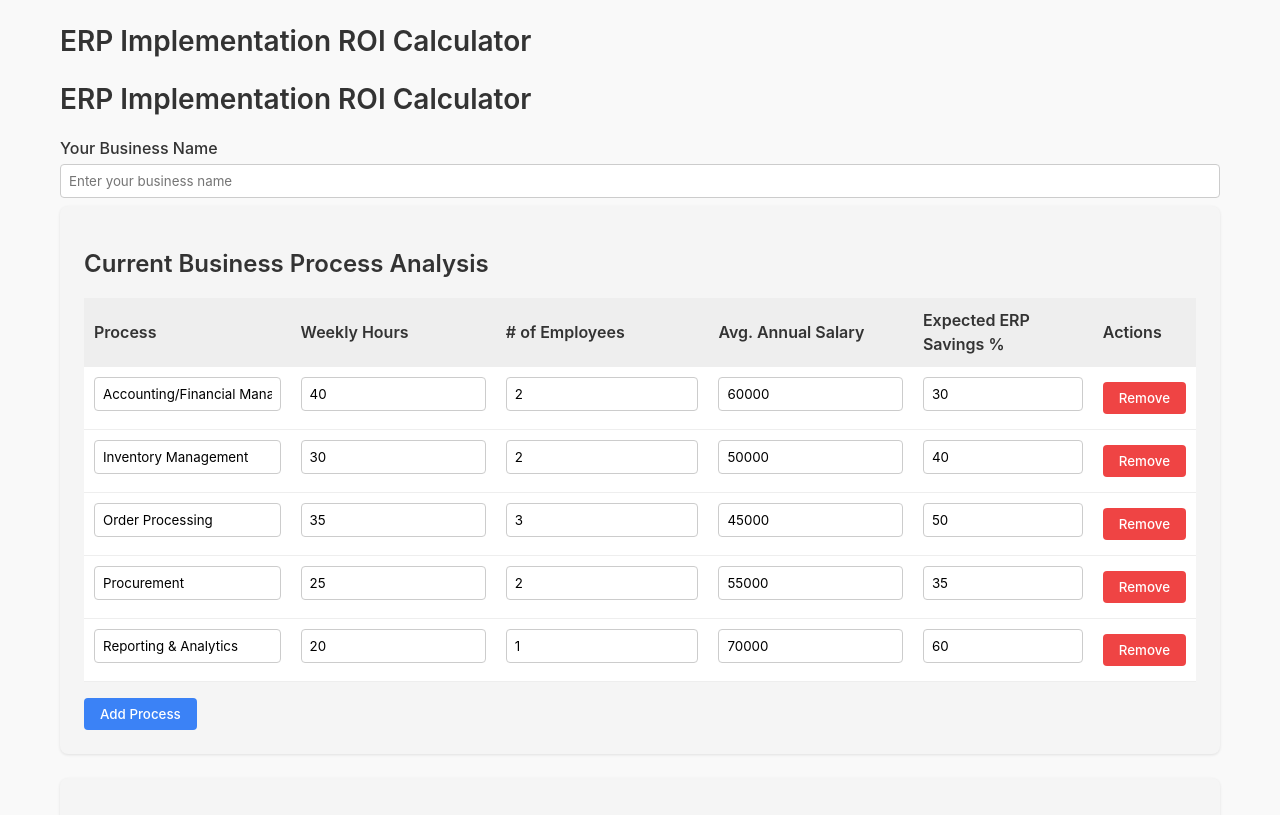
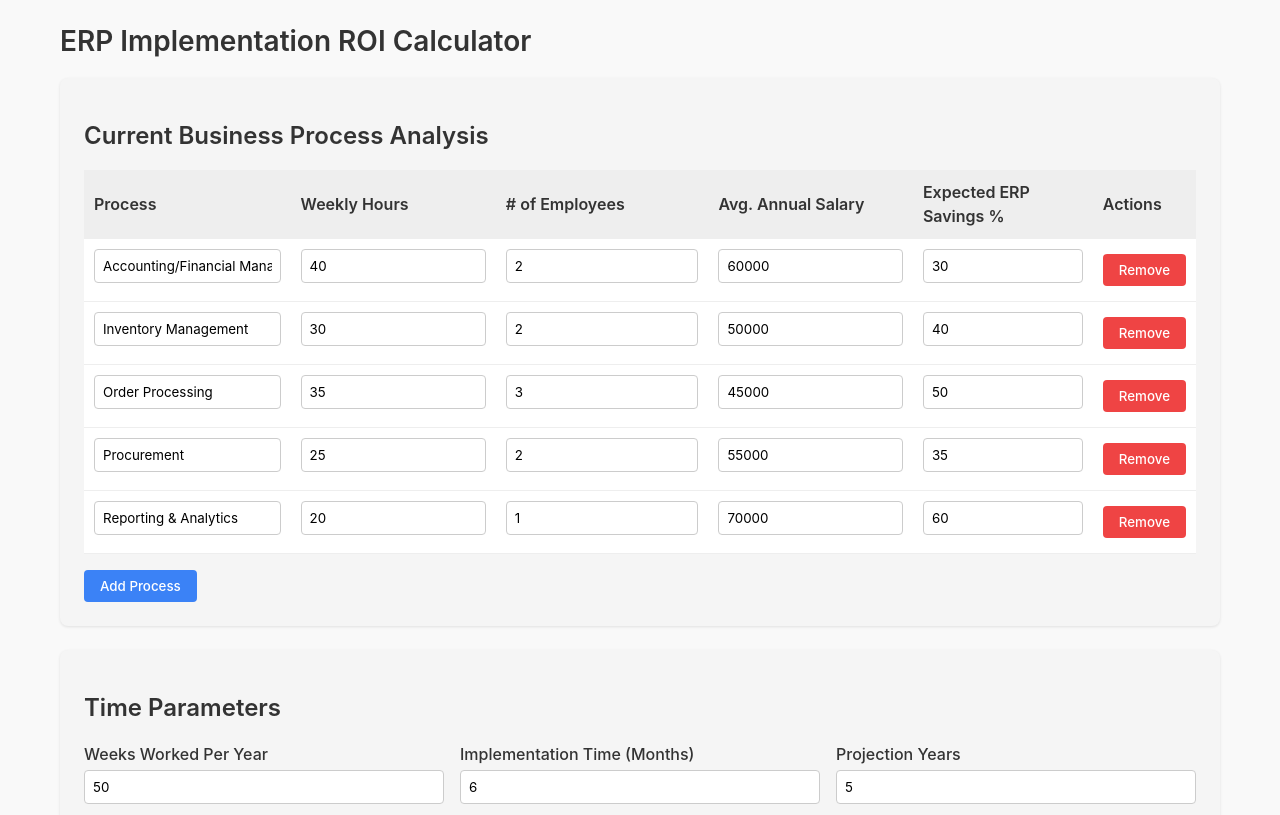
Before and after one commit to jakedh123/ERP-Calculator, a plain HTML site: page index.html in a window 1280 px wide. Shown: the top 815 px of the page. Drawn offline with nearby package versions, Linux system fonts and the light colour scheme.

Commit message:
index.html

```diff
--- a/index.html
+++ b/index.html
@@ -207,21 +207,6 @@
 <body>
     <div class="container">
         <h1>ERP Implementation ROI Calculator</h1>
-
-<!-- Business Name Input Section -->
-<div class="header-section no-print">
-    <h1>ERP Implementation ROI Calculator</h1>
-    <div class="business-name-input">
-        <label for="business-name">Your Business Name</label>
-        <input type="text" id="business-name" placeholder="Enter your business name" value="">
-    </div>
-</div>
-
-<!-- Business Name Display for Results (visible in PDF) -->
-<div id="business-header" style="display: none;">
-    <div class="business-name" id="business-name-display"></div>
-    <h1>ERP Implementation ROI Analysis</h1>
-</div>
 
         <!-- Current Process Analysis Section -->
         <div class="card no-print">
```
